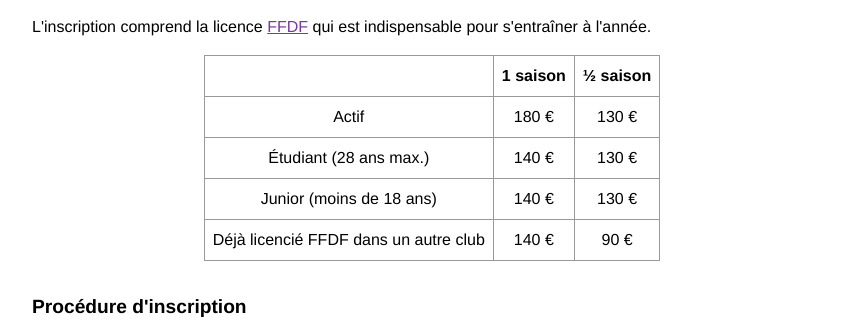
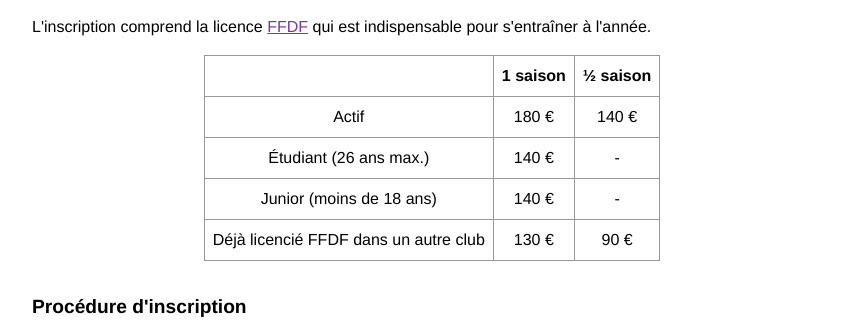
Before and after one commit to ahouhpuc/ahouhpuc.github.io, a Jekyll site: the page built from inscription.html, in a window 1280 px wide. Shown: the part 342-677 px from the top of the page, without its empty margins (208-1068 px from the left). Built offline with Jekyll 4.4.1, drawn with Linux system fonts in a browser that asks for light colours.

Commit message:
Update inscription.html

```diff
--- a/inscription.html
+++ b/inscription.html
@@ -20,21 +20,21 @@ description: Les inscriptions au PUC Ultimate sont ouvertes en début de saison
   <tr>
     <td>Actif</td>
     <td>180&nbsp;€</td>
-    <td>130&nbsp;€</td>
+    <td>140&nbsp;€</td>
   </tr>
   <tr>
-    <td>Étudiant (28 ans max.)</td>
+    <td>Étudiant (26 ans max.)</td>
     <td>140&nbsp;€</td>
-    <td>130&nbsp;€</td>
+    <td> - </td>
   </tr>
   <tr>
     <td>Junior (moins de 18 ans)</td>
     <td>140&nbsp;€</td>
-    <td>130&nbsp;€</td>
+    <td> - </td>
   </tr>
   <tr>
     <td>Déjà licencié FFDF dans un autre club</td>
-    <td>140&nbsp;€</td>
+    <td>130&nbsp;€</td>
     <td>90&nbsp;€</td>
   </tr>
 </table>
```
